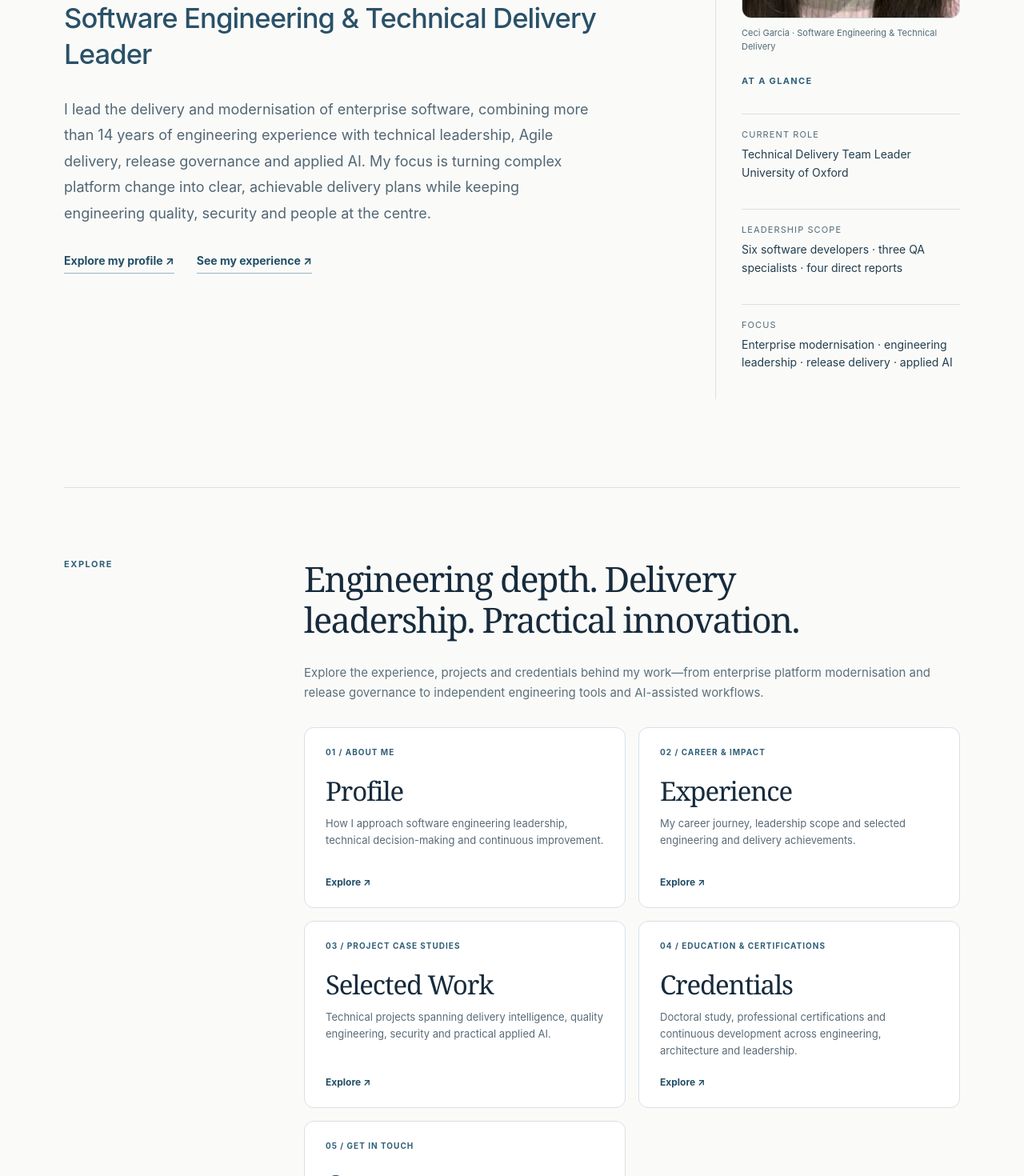
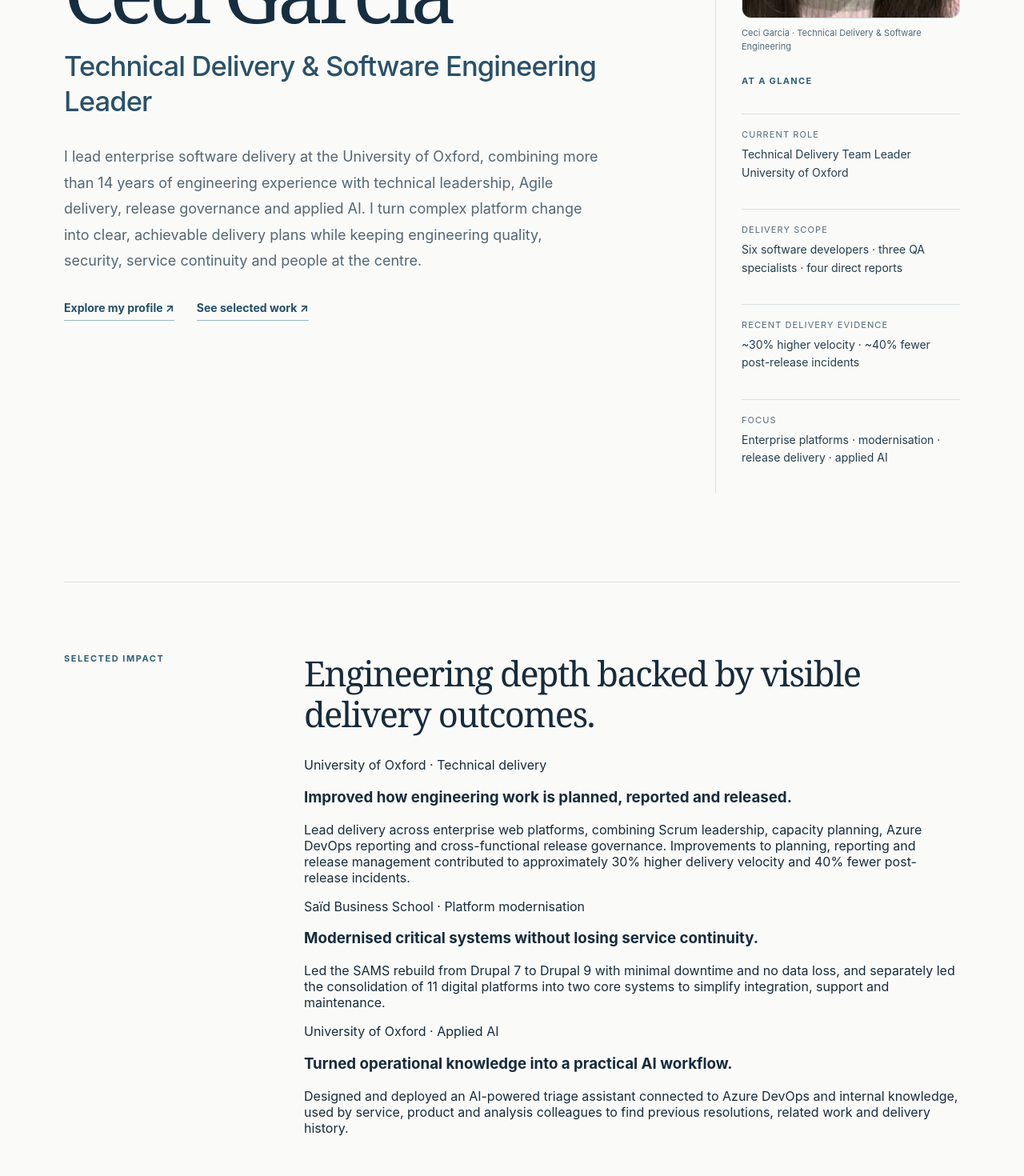
Before and after one commit to CeciG21/cg-website, a Next.js app: page / in a window 1280 px wide. Shown: the part 500-1970 px from the top of the page at 80% size. Built offline with nearby package versions, Linux system fonts and the light colour scheme.

Commit message:
Refine landing and about content from updated CV

```diff
--- a/app/page.tsx
+++ b/app/page.tsx
@@ -3,8 +3,8 @@ import Link from "next/link";
 import { SiteFooter, SiteHeader } from "./components/SiteChrome";
 
 export const metadata: Metadata = {
-  title: "Ceci Garcia | Software Engineering & Technical Delivery",
-  description: "Ceci Garcia's professional portfolio: software engineering leadership, enterprise platform modernisation, technical delivery and applied AI.",
+  title: "Ceci Garcia | Technical Delivery & Software Engineering Leader",
+  description: "Ceci Garcia's professional portfolio: technical delivery leadership, software engineering, enterprise platform modernisation, release governance and applied AI.",
 };
 
 const destinations = [
@@ -52,27 +52,54 @@ export default function Home() {
       <main id="main-content">
         <section className="cv-shell cv-hero" aria-labelledby="cv-name">
           <div>
-            <p className="cv-eyebrow">Professional portfolio · Oxford, United Kingdom</p>
+            <p className="cv-eyebrow">Technical delivery · Software engineering · Oxford, United Kingdom</p>
             <h1 id="cv-name">Ceci Garcia</h1>
-            <p className="cv-role">Software Engineering &amp; Technical Delivery Leader</p>
+            <p className="cv-role">Technical Delivery &amp; Software Engineering Leader</p>
             <p className="cv-lede">
-              I lead the delivery and modernisation of enterprise software, combining more than 14 years of engineering experience with technical leadership, Agile delivery, release governance and applied AI. My focus is turning complex platform change into clear, achievable delivery plans while keeping engineering quality, security and people at the centre.
+              I lead enterprise software delivery at the University of Oxford, combining more than 14 years of engineering experience with technical leadership, Agile delivery, release governance and applied AI. I turn complex platform change into clear, achievable delivery plans while keeping engineering quality, security, service continuity and people at the centre.
             </p>
             <div className="cv-actions">
               <Link className="cv-text-link" href="/about/">Explore my profile ↗</Link>
-              <Link className="cv-text-link" href="/experience/">See my experience ↗</Link>
+              <Link className="cv-text-link" href="/projects/">See selected work ↗</Link>
             </div>
           </div>
           <aside className="cv-aside" aria-label="Profile at a glance">
             <figure className="cv-portrait">
               <img src="/images/ceci-profile.webp" alt="Portrait of Ceci Garcia" width={280} height={350} decoding="async" fetchPriority="high" />
-              <figcaption>Ceci Garcia · Software Engineering &amp; Technical Delivery</figcaption>
+              <figcaption>Ceci Garcia · Technical Delivery &amp; Software Engineering</figcaption>
             </figure>
             <span className="cv-aside-heading">At a glance</span>
             <dl className="cv-fact"><dt>Current role</dt><dd>Technical Delivery Team Leader<br />University of Oxford</dd></dl>
-            <dl className="cv-fact"><dt>Leadership scope</dt><dd>Six software developers · three QA specialists · four direct reports</dd></dl>
-            <dl className="cv-fact"><dt>Focus</dt><dd>Enterprise modernisation · engineering leadership · release delivery · applied AI</dd></dl>
+            <dl className="cv-fact"><dt>Delivery scope</dt><dd>Six software developers · three QA specialists · four direct reports</dd></dl>
+            <dl className="cv-fact"><dt>Recent delivery evidence</dt><dd>~30% higher velocity · ~40% fewer post-release incidents</dd></dl>
+            <dl className="cv-fact"><dt>Focus</dt><dd>Enterprise platforms · modernisation · release delivery · applied AI</dd></dl>
           </aside>
+        </section>
+
+        <section className="cv-section cv-shell" aria-labelledby="impact-heading">
+          <div className="cv-section-layout">
+            <span className="cv-section-label">Selected impact</span>
+            <div>
+              <h2 className="cv-section-title" id="impact-heading">Engineering depth backed by visible delivery outcomes.</h2>
+              <div className="cv-story-list">
+                <article className="cv-story">
+                  <p className="cv-story-meta">University of Oxford · Technical delivery</p>
+                  <h3>Improved how engineering work is planned, reported and released.</h3>
+                  <p>Lead delivery across enterprise web platforms, combining Scrum leadership, capacity planning, Azure DevOps reporting and cross-functional release governance. Improvements to planning, reporting and release management contributed to approximately 30% higher delivery velocity and 40% fewer post-release incidents.</p>
+                </article>
+                <article className="cv-story">
+                  <p className="cv-story-meta">Saïd Business School · Platform modernisation</p>
+                  <h3>Modernised critical systems without losing service continuity.</h3>
+                  <p>Led the SAMS rebuild from Drupal 7 to Drupal 9 with minimal downtime and no data loss, and separately led the consolidation of 11 digital platforms into two core systems to simplify integration, support and maintenance.</p>
+                </article>
+                <article className="cv-story">
+                  <p className="cv-story-meta">University of Oxford · Applied AI</p>
+                  <h3>Turned operational knowledge into a practical AI workflow.</h3>
+                  <p>Designed and deployed an AI-powered triage assistant connected to Azure DevOps and internal knowledge, used by service, product and analysis colleagues to find previous resolutions, related work and delivery history.</p>
+                </article>
+              </div>
+            </div>
+          </div>
         </section>
 
         <section className="cv-section cv-shell" aria-labelledby="pages-heading">
```
Also changed, not shown: app/about/page.tsx (+57 -3 lines).
